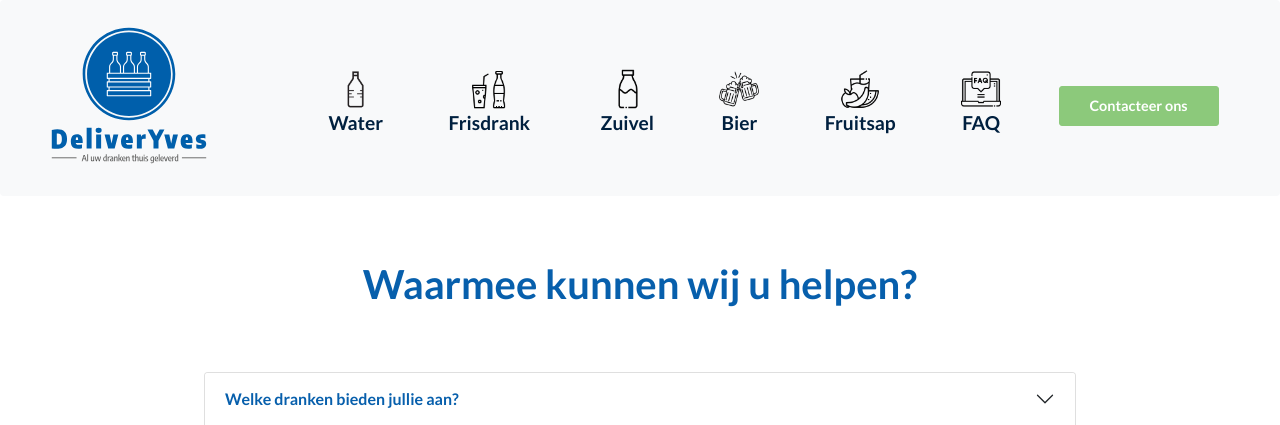
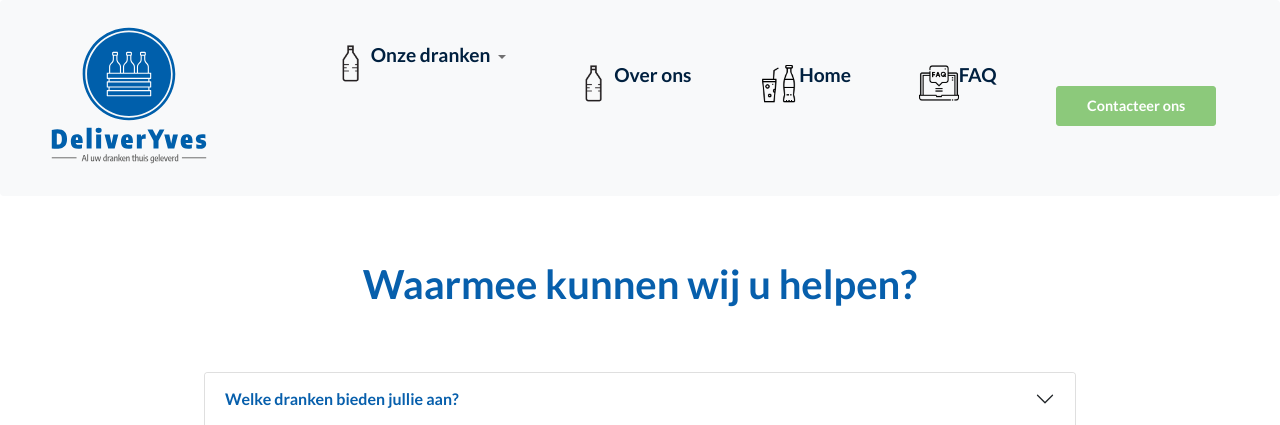
Before and after one commit to lejaeghere-development/WebsiteDeliverYves, a web app: file views/faq.html in a window 1280 px wide. Shown: the top 425 px of the page. Run offline with its HTML, style and script files only (its server is not run), Linux system fonts and the light colour scheme.

Commit message:
Nav-header
Navigatie voor sm screen aangepast (faq page), styling moet nog aangepast worden + icoontjes toevoegen

```diff
--- a/css/style.css
+++ b/css/style.css
@@ -399,7 +399,6 @@ font-size: 2.5rem;
     .nav-item{
         margin-right: 2rem;
         min-width: 70px;
-
     }
 
     .nav-link img{
@@ -460,14 +459,10 @@ font-size: 2.5rem;
 
     .nav-link img{
         height: 30px;
+        display: none;
     }
     .nav-link img:hover{
         height: 40px;
-    }
-
-    #logoimage{
-        padding-bottom: 5px;
-        height: 100px;
     }
 
     .cta{
@@ -511,9 +506,15 @@ font-size: 2.5rem;
 
     .nav-link img{
         height: 30px;
+        display: none;
     }
+
     .nav-link img:hover{
         height: 40px;
+    }
+
+    .nav-link p{
+        text-align: left;
     }
 
     .navbar-brand {
@@ -568,3 +569,15 @@ font-size: 2.5rem;
     }
 
 }
+
+
+.nav-link {
+    display: flex;
+    justify-content: start;
+    padding: 0px;
+}
+
+.dropdown-toggle::after{
+    margin-top: 0.9rem;
+    margin-left: 0.5rem;
+}
--- a/views/faq.html
+++ b/views/faq.html
@@ -22,6 +22,7 @@
     <link href="https://fonts.googleapis.com/css2?family=Lato:wght@700&display=swap" rel="stylesheet">
     <link rel="stylesheet" type="text/css" href="/css/style.css">
     <link rel="icon" href="/logo/DeliverYvesLogo.svg" type="image/svg+xml" sizes="16x16">
+    <link rel="stylesheet" href="https://cdnjs.cloudflare.com/ajax/libs/font-awesome/4.7.0/css/font-awesome.min.css">
     <title>DeliverYves</title>
 </head>
 
@@ -31,7 +32,7 @@
             aria-label="Eleventh navbar example">
             <div class="container-fluid">
                 <a class="navbar-brand" href="../index.html"><img id="logoimage" src="/logo/DeliverYvesLogo.svg" alt=""></a>
-                <button class="navbar-toggler" type="button" data-bs-toggle="collapse"
+                <button class="navbar-toggler " type="button" data-bs-toggle="collapse"
                     data-bs-target="#navbarsExample09" aria-controls="navbarsExample09" aria-expanded="false"
                     aria-label="Toggle navigation">
                     <span class="navbar-toggler-icon"></span>
@@ -39,35 +40,52 @@
 
                 <div class="collapse navbar-collapse" id="navbarsExample09">
                     <ul class="navbar-nav mb-2 mb-lg-0">
+                        <li class="nav-item dropdown">
+                            <a class="nav-link dropdown-toggle" id="navbarAdvancedDropdown" data-bs-toggle="dropdown" role="button" aria-expanded="false" aria-current="page" href="#">
+                                <img class="nav-icon" src="/icons/png/iconfinder_plastic_1118197.png" alt="">
+                                <p class="headingP">Onze dranken</p>
+                            </a>
+                            <ul class="dropdown-menu" aria-labelledby="navbarAdvancedDropdown">
+                                <li>
+                                    <a href="/views/water.html" class="dropdown-item"></i>Water</a>
+                                </li>
+                                <li>
+                                    <a href="/views/frisdrank.html" class="dropdown-item">Frisdrank</a>
+                                </li>
+                                <li>
+                                    <a href="/views/zuivel.html" class="dropdown-item">Zuivel</a>
+                                </li>
+                                <li>
+                                    <a href="/views/bier.html" class="dropdown-item">Bier</a>
+                                </li>
+                                <li>
+                                    <a href="/views/fruitsap.html" class="dropdown-item">Fruitsap</a>
+                                </li>
+                                <li>
+                                    <a href="#" class="dropdown-item">Brugsch</a>
+                                </li>
+                                <li>
+                                    <a href="#" class="dropdown-item">Bio</a>
+                                </li>
+                                <li>
+                                    <a href="#" class="dropdown-item">Alcoholvrij</a>
+                                </li>
+                                <li>
+                                    <a href="#" class="dropdown-item">Suikervrij</a>
+                                </li>
+                            </ul>
+                        </li>
+
                         <li class="nav-item">
                             <a class="nav-link active nav-header" aria-current="page" href="/views/water.html">
                                 <img src="/icons/png/iconfinder_plastic_1118197.png" alt="">
-                                <p class="headingP">Water</p>
+                                <p class="headingP">Over ons</p>
                             </a>
                         </li>
                         <li class="nav-item">
                             <a class="nav-link active nav-header" aria-current="page" href="/views/frisdrank.html">
                                 <img src="/icons/png/iconfinder_Coke-botle-cola-soda_3876748.png" alt="">
-                                <p class="headingP">Frisdrank</p>
-                            </a>
-                        </li>
-                        <li class="nav-item">
-                            <a class="nav-link active nav-header" aria-current="page" href="/views/zuivel.html">
-                                <img src="/icons/png/iconfinder_Milk_5727017.png" alt="">
-                                <p class="headingP" id="melkP">Zuivel</p>
-                            </a>
-                        </li>
-                        <li class="nav-item">
-                            <a class="nav-link active nav-header" aria-current="page" href="/views/bier.html">
-                                <img src="/icons/png/iconfinder_l-23_3573685.png" alt="">
-                                <p class="headingP">Bier</p>
-                            </a>
-                        </li>
-                        <li class="nav-item">
-                            <a class="nav-link active nav-header" aria-current="page" href="/views/fruitsap.html">
-                                <img src="/icons/png/iconfinder_splash-juice-orange-mango-vector-fruit_2832288.png"
-                                    alt="">
-                                <p class="headingP">Fruitsap</p>
+                                <p class="headingP">Home</p>
                             </a>
                         </li>
                         <li class="nav-item" id="apero">
```
